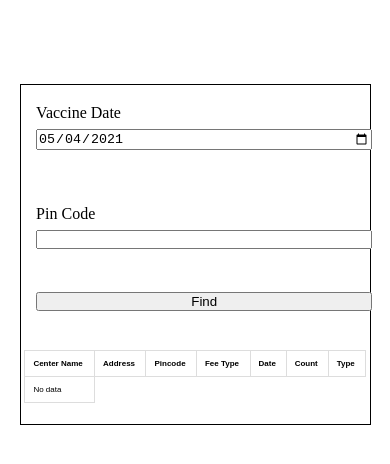
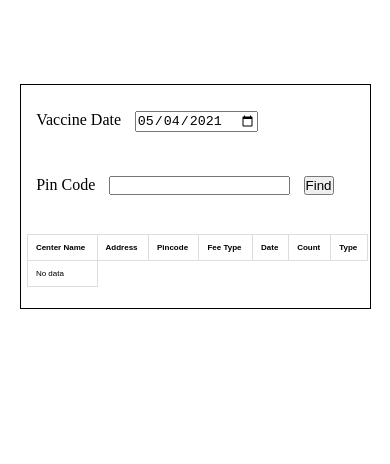
Before and after one commit to akrsh24/Vaccination-Slots, a React (Create React App) app: page / in a window 390 px wide. Shown: the top 464 px of the page. Built offline with nearby package versions, Linux system fonts and the light colour scheme.

Commit message:
Added more responsiveness

```diff
--- a/src/App.css
+++ b/src/App.css
@@ -2,7 +2,6 @@ label,
 input,
 button {
   margin: 2%;
-  width: 100%;
 }
 
 #slotTable {
--- a/src/App.js
+++ b/src/App.js
@@ -13,10 +13,16 @@ const Container = styled.main`
     justify-content:center;
     align-items:center;
     flex-wrap:wrap;
+
+    @media (max-width:767px){
+      flex-direction:column;
+   }
 `;
 
 const FlexSection = styled.section`
    width:33%;
+   margin: 5px 0 5px 5px;
+   padding:10px 0;
 
    @media (max-width:767px){
      width:100%;
@@ -222,8 +228,6 @@ function App() {
             min="1"
             onChange={(e) => handlePincode(e)}
           />
-        </FlexSection>
-        <FlexSection>
           <button type="submit" id="submitBtn">
             Find
           </button>
```
